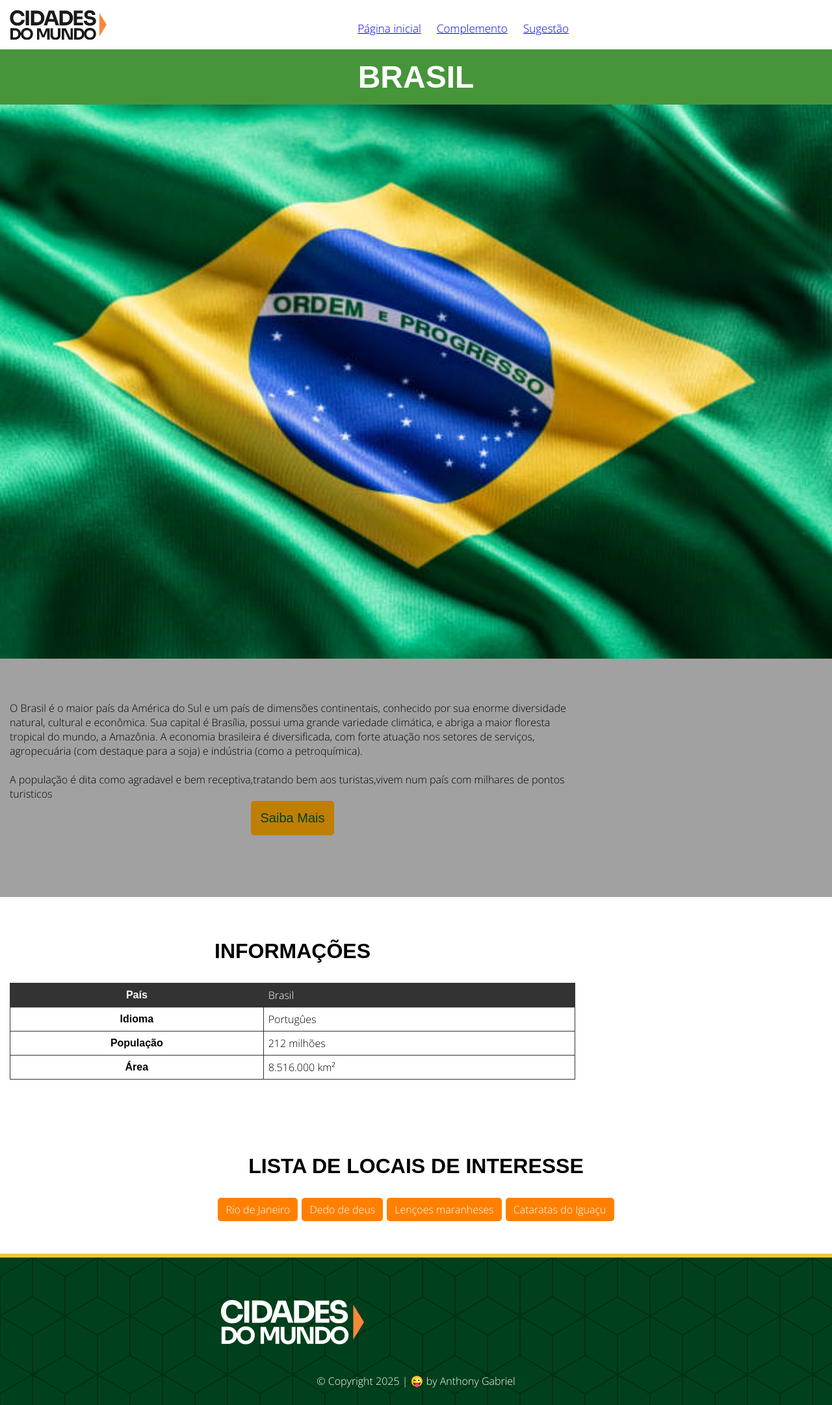
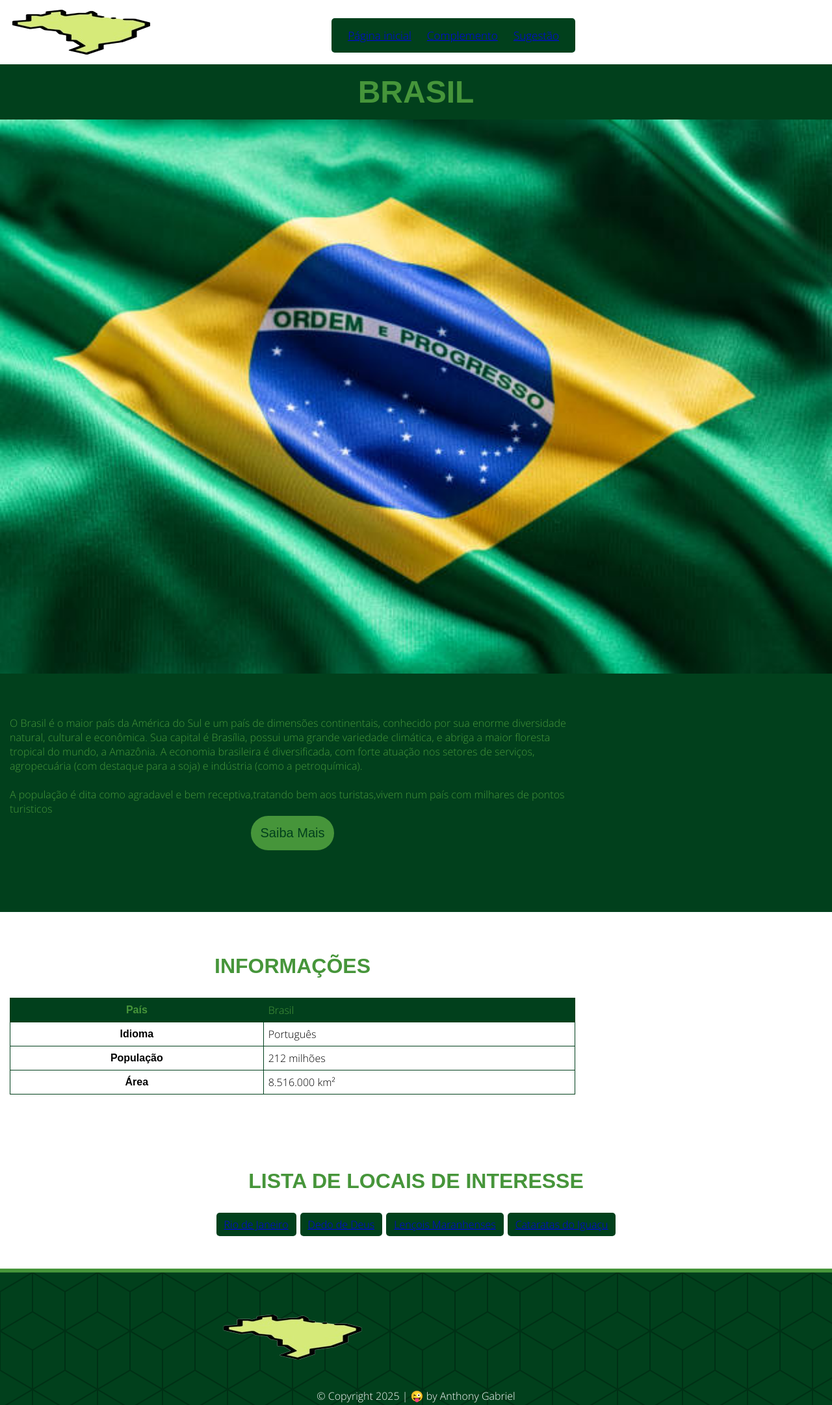
Before and after one commit to Anthonygps008/site-Brasil, a plain HTML site: page site-sidney copy/index.html in a window 1280 px wide. Shown: the top 2163 px of the page at 65% size. Drawn offline with Linux system fonts and the light colour scheme; a web font is replaced by a local one.

Commit message:
Tentando melhorar o site

```diff
--- a/site-sidney copy/css/style.css
+++ b/site-sidney copy/css/style.css
@@ -51,6 +51,14 @@ nav.menu {
   margin-top: 10px;
 }
 
+nav.menu {
+  background-color: #01401c;
+  padding: 15px;
+  border: none;
+  border-radius: 5px;
+  transition: transform 0.3s;
+}
+
 nav.menu ul li {
   list-style: none;
   display: inline-block;
@@ -70,24 +78,28 @@ nav.menu ul li a:hover {
 
 main.principal div.container-titulo {
   width: 100%;
-  background-color: #46953a;
+  background-color: #01401c;
   padding: 15px;
+  text-align: center;
+  justify-content: center
 }
 main.principal div.container-titulo h1 {
-  color: #fff;
+  color: #dd0000;
   text-align: center;
   font-size: 48px;
   text-transform: uppercase;
+  color: #46953a;
 }
 
 div.modulo {
   width: 100%;
   padding: 50px 0;
   justify-content: center;
+  color: #46953a;
 }
 
 div.sobre {
-  background-color: #a1a1a1;
+  background-color: #01401c;
   justify-content: center;
 }
 
@@ -100,10 +112,10 @@ div.container-btn {
 }
 
 .btn-saiba-mais {
-  background-color: #bf7e04;
+  background-color: #46953a;
   padding: 15px;
   border: none;
-  border-radius: 5px;
+  border-radius: 100px;
   transition: transform 0.3s;
 }
 
@@ -115,7 +127,7 @@ div.container-btn {
 .btn-saiba-mais a {
   text-align: center;
   text-decoration: none;
-  color: #01401C;
+  color: #01401c;
   font-size: 20px;
 }
 
@@ -127,14 +139,14 @@ table.tabela {
 }
 
 table.tabela thead {
-  background-color: #333;
-  color: #fff;
+  background-color: #01401c;
+  color: #46953a;
   justify-content: center;
 }
 
 table.tabela td,
 table.tabela th {
-  border: 1px solid #333;
+  border: 1px solid #01401c;
   padding: 7px;
   justify-content: center;
 }
@@ -148,8 +160,8 @@ div.lista-locais ul {
 div.lista-locais ul li {
   list-style: none;
   display: inline-block;
-  color: #fff;
-  background-color: #ff8000;
+  color: #46953a;
+  background-color: #01401c;
   padding: 7px 12px;
   margin: 0 3px;
   border-radius: 5px;
@@ -159,21 +171,21 @@ div.lista-locais ul li {
 footer.rodape {
   width: 100%;
   padding: 50px 0;
-  background-color: #01401C;
+  background-color: #01401c;
   background-image: url(../assets/img/padrao-fundo-rodape.png);
-  border-top: 6px solid #f2c53d;
+  border-top: 6px solid #46953a;
   text-align: center;
   clear: both;
 }
 
 footer.rodape div.logo {
   margin-bottom: 30px;
-  justify-content:center
+  justify-content: center;
 }
 
 footer.rodape div.creditos {
   color: #fff;
-  justify-content:center ;
+  justify-content: center;
 }
 
 div.mapa {
@@ -189,14 +201,12 @@ div.mapa iframe {
 
 div.notaveis {
   float: left;
-  background-color:
-
-#04BF7B;
+  background-color: #01401c;
   margin-top: 20px;
 }
 
 div.notaveis ol {
-  font-size: 22px;
+  font-size: 30px;
   float: left;
   position: relative;
   left: 50%;
@@ -228,9 +238,9 @@ textarea#sugestao {
 input.form-botao {
   width: 100%;
   padding: 15px 30px;
-  background-color: #01401C;
+  background-color: #01401c;
   border: none;
-  color: #F2C53D;
+  color: #46953a;
   font-size: 17px;
   cursor: pointer;
   transition: transform 0.3s;
--- a/site-sidney copy/index.html
+++ b/site-sidney copy/index.html
@@ -7,6 +7,7 @@
 
   <!-- Meu Estilo -->
   <link rel="stylesheet" href="./css/style.css">
+  <link rel="shortcut icon" href="./assets/img/icone-fundo.png" />
 </head>
 
 <body>
@@ -15,7 +16,7 @@
     <div class="container">
       <div class="logo">
         <a href="./index.html">
-          <img src="./assets/img/logo-cidades.png" alt="Logo Cabeçalho">
+          <img src="./assets/img/icone-fundo.png" alt="Logo Cabeçalho">
         </a>
       </div>
 
@@ -42,8 +43,13 @@
       <div class="container">
         <h2></h2>
         <p>
-          O Brasil é o maior país da América do Sul e um país de dimensões continentais, conhecido por sua enorme diversidade natural, cultural e econômica. Sua capital é Brasília, possui uma grande variedade climática, e abriga a maior floresta tropical do mundo, a Amazônia. A economia brasileira é diversificada, com forte atuação nos setores de serviços, agropecuária (com destaque para a soja) e indústria (como a petroquímica).</br></br>
-          A população é dita como agradavel e bem receptiva,tratando bem aos turistas,vivem num país com milhares de pontos turisticos
+          O Brasil é o maior país da América do Sul e um país de dimensões continentais, conhecido por sua enorme
+          diversidade natural, cultural e econômica. Sua capital é Brasília, possui uma grande variedade climática, e
+          abriga a maior floresta tropical do mundo, a Amazônia. A economia brasileira é diversificada, com forte
+          atuação nos setores de serviços, agropecuária (com destaque para a soja) e indústria (como a
+          petroquímica).</br></br>
+          A população é dita como agradavel e bem receptiva,tratando bem aos turistas,vivem num país com milhares de
+          pontos turisticos
         </p>
         <div class="container-btn">
           <button class="btn-saiba-mais">
@@ -67,7 +73,7 @@
           <tbody>
             <tr>
               <th>Idioma</th>
-              <td>Portugûes</td>
+              <td>Português</td>
             </tr>
             <tr>
               <th>População</th>
@@ -85,10 +91,13 @@
     <div class="modulo lista-locais">
       <h2 class="subtitulo">Lista de locais de interesse</h2>
       <ul>
-        <li>Rio de Janeiro</li>
-        <li>Dedo de deus</li>
-        <li>Lençoes maranheses</li>
-        <li>Cataratas do Iguaçu</li>
+        <li>
+          <a target="_blank" href="https://share.google/2bYuvcHV0rRKY6Vyj">Rio de Janeiro</a></li>
+        <li><a target="_blank" href="https://share.google/TTb4L7ml16k4jZmBu">Dedo de Deus</a></li>
+        <li><a target="_blank"
+            href="https://pt.wikipedia.org/wiki/Parque_Nacional_dos_Len%C3%A7%C3%B3is_Maranhenses">Lençois
+            Maranhenses</a></li>
+        <li><a target="_blank" href="https://cataratasdoiguacu.com.br/">Cataratas do Iguaçu</a></li>
       </ul>
     </div>
   </main>
@@ -96,7 +105,7 @@
   <footer class="rodape">
     <div class="container">
       <div class="logo">
-        <img src="./assets/img/logo-cidades-rodape.png" alt="Logo do rodapé">
+        <img src="./assets/img/icone-fundo.png" alt="Logo do rodapé">
       </div>
     </div>
 
```
Also changed, not shown: site-sidney copy/complemento.html (+8 -8 lines), site-sidney copy/sugestao.html (+4 -4 lines), site-sidney copy/assets/img/icone-fundo.png (added), site-sidney copy/assets/img/icone.png (deleted), site-sidney copy/assets/img/logobraasil3.jpg (deleted), site-sidney copy/assets/img/sydney-mapa.jpg (deleted), 1 other file.
